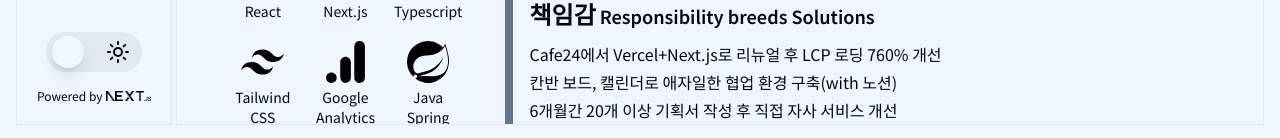
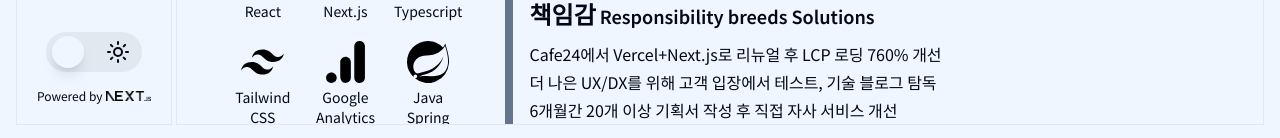
Before and after one commit to Joonpark4/portfolio, a Next.js app: page / in a window 1280 px wide. Shown: the part 659-797 px from the top of the page. Built offline with nearby package versions, Linux system fonts and the light colour scheme.

Commit message:
myPR update

```diff
--- a/src/app/_assets/myPR.tsx
+++ b/src/app/_assets/myPR.tsx
@@ -37,7 +37,7 @@
           </div>
           <div className="flex flex-col gap-1">
             <p>Cafe24에서 Vercel+Next.js로 리뉴얼 후 LCP 로딩 760% 개선</p>
-            <p>{`칸반 보드, 캘린더로 애자일한 협업 환경 구축(with 노션)`}</p>
+            <p>더 나은 UX/DX를 위해 고객 입장에서 테스트, 기술 블로그 탐독</p>
             <p>6개월간 20개 이상 기획서 작성 후 직접 자사 서비스 개선</p>
           </div>
         </div>
```
